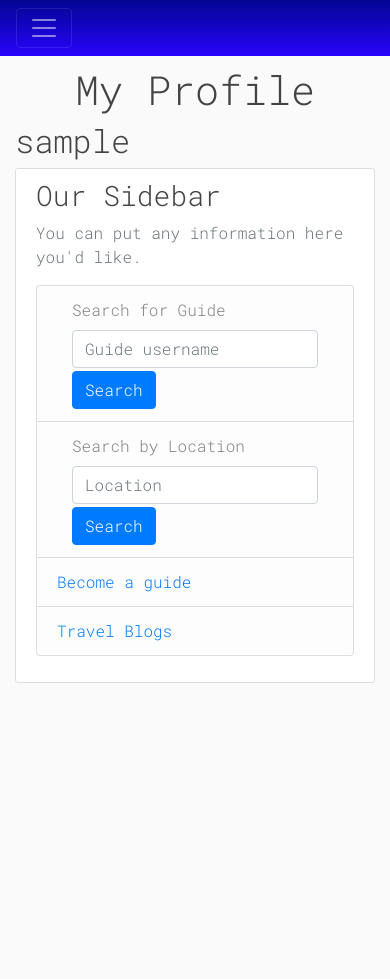
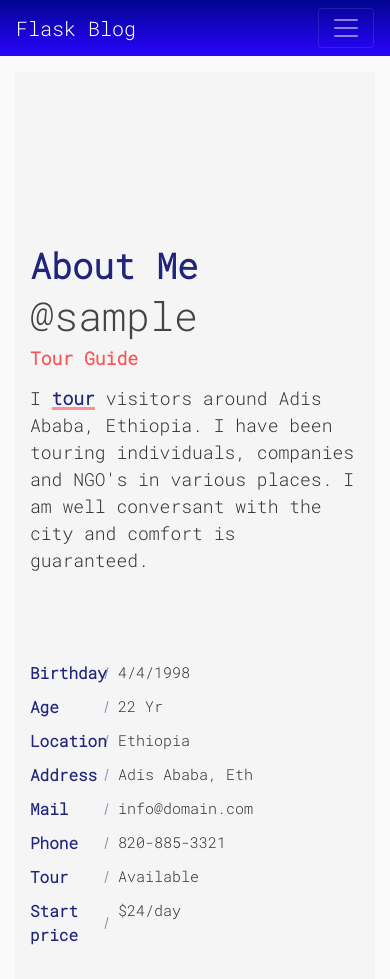
Before and after one commit to VinneyJ/tourme, a Flask app: page /account in a window 390 px wide. Shown: the top 979 px of the page. Before the commit the page ends 683 px from the top, so only its background shows below. Run offline with Flask 2, Linux system fonts and the light colour scheme; a user stored in the database is signed in; tables that the repository leaves empty hold one stand-in row (values such as "Sample post"); some libraries are stand-ins or nearby versions.

Commit message:
worked on posts, profile, auth, templates, and styles

```diff
--- a/web_static/auth.py
+++ b/web_static/auth.py
@@ -9,7 +9,7 @@ local_session = Session()
 auth = Blueprint('auth', __name__)
 
 
-@auth.route('/login', methods=['GET', 'POST'])
+@auth.route('/auth/login', methods=['GET', 'POST'])
 def login():
     if request.method == 'POST':
         email = request.form.get("email")
@@ -21,8 +21,9 @@ def login():
             if check_password_hash(user.password, password):
                 flash('Logged in successfully!', category='success')
                 login_user(user, remember=True)
-                next_page = request.args.get('next')
-                return redirect(next_page) if next_page else redirect(url_for('views.home'))
+                # next_page = request.args.get('next')
+                # return redirect(next_page) if next_page else redirect(url_for('views.home'))
+                return redirect(url_for('views.home'))
             else:
                 flash('Sorry, Incorrect password, Try again!', category='error')
         else:
@@ -31,14 +32,14 @@ def login():
     return render_template("login.html", user=current_user)
 
 
-@auth.route('/logout')
+@auth.route('/auth/logout')
 @login_required
 def logout():
     logout_user()
     return redirect(url_for('auth.login'))
 
 
-@auth.route('/sign-up', methods=['GET', 'POST'])
+@auth.route('/auth/sign-up', methods=['GET', 'POST'])
 def sign_up():
     if request.method == 'POST':
         name1 = request.form.get("firstname")
@@ -79,3 +80,11 @@ def sign_up():
 def account():
 
     return render_template("account.html", user=current_user)
+
+
+
+@auth.route('/register_guide', methods=['GET', 'POST'])
+@login_required
+def register_guide():
+
+    return render_template("guide_info.html", user=current_user)
--- a/web_static/models.py
+++ b/web_static/models.py
@@ -31,7 +31,7 @@ class User(Base, UserMixin):
     created_at = Column(DateTime(), default=datetime.utcnow)
     updated_at = Column(DateTime(), default=datetime.utcnow)
     user_info = relationship('User_info', backref='user', cascade="all, delete, delete-orphan", uselist=False)
-    post = relationship('Post', backref='user', cascade="all, delete, delete-orphan")
+    posts = relationship('Post', backref='author', cascade="all, delete, delete-orphan")
 
 
     def __init__(self, username, email, password, user_id=None):
--- /dev/null
+++ b/web_static/static/styles/profile.css
@@ -0,0 +1,123 @@
+/* body{
+    color: #6F8BA4;
+    margin-top:20px;
+} */
+.section {
+    padding: 100px 0;
+    position: relative;
+}
+.gray-bg {
+    background-color: #f5f5f5;
+}
+img {
+    max-width: 100%;
+}
+img {
+    vertical-align: middle;
+    border-style: none;
+}
+/* About Me
+---------------------*/
+.about-text h3 {
+  font-size: 45px;
+  font-weight: 700;
+  margin: 0 0 6px;
+}
+@media (max-width: 767px) {
+  .about-text h3 {
+    font-size: 35px;
+  }
+}
+.about-text h6 {
+  font-weight: 600;
+  margin-bottom: 15px;
+}
+@media (max-width: 767px) {
+  .about-text h6 {
+    font-size: 18px;
+  }
+}
+.about-text p {
+  font-size: 18px;
+  max-width: 450px;
+}
+.about-text p mark {
+  font-weight: 600;
+  color: #20247b;
+}
+
+.about-list {
+  padding-top: 10px;
+}
+.about-list .media {
+  padding: 5px 0;
+}
+.about-list label {
+  color: #20247b;
+  font-weight: 600;
+  width: 88px;
+  margin: 0;
+  position: relative;
+}
+.about-list label:after {
+  content: "";
+  position: absolute;
+  top: 0;
+  bottom: 0;
+  right: 11px;
+  width: 1px;
+  height: 12px;
+  background: #20247b;
+  -moz-transform: rotate(15deg);
+  -o-transform: rotate(15deg);
+  -ms-transform: rotate(15deg);
+  -webkit-transform: rotate(15deg);
+  transform: rotate(15deg);
+  margin: auto;
+  opacity: 0.5;
+}
+.about-list p {
+  margin: 0;
+  font-size: 15px;
+}
+
+@media (max-width: 991px) {
+  .about-avatar {
+    margin-top: 30px;
+  }
+}
+
+.about-section .counter {
+  padding: 22px 20px;
+  background: #ffffff;
+  border-radius: 10px;
+  box-shadow: 0 0 30px rgba(31, 45, 61, 0.125);
+}
+.about-section .counter .count-data {
+  margin-top: 10px;
+  margin-bottom: 10px;
+}
+.about-section .counter .count {
+  font-weight: 700;
+  color: #20247b;
+  margin: 0 0 5px;
+}
+.about-section .counter p {
+  font-weight: 600;
+  margin: 0;
+}
+mark {
+    background-image: linear-gradient(rgba(252, 83, 86, 0.6), rgba(252, 83, 86, 0.6));
+    background-size: 100% 3px;
+    background-repeat: no-repeat;
+    background-position: 0 bottom;
+    background-color: transparent;
+    padding: 0;
+    color: currentColor;
+}
+.theme-color {
+    color: #fc5356;
+}
+.dark-color {
+    color: #20247b;
+}
--- a/web_static/static/styles/style.css
+++ b/web_static/static/styles/style.css
@@ -13,10 +13,20 @@ nav {
     color: white;
 }
 
-.move {
+.row {
+    display: -ms-flexbox;
+    display: flex;
+    -ms-flex-wrap: wrap;
+    flex-wrap: wrap;
+    margin-right: -15px;
+    margin-left: -15px;
+    margin-top: 4.5rem;
+}
+
+/* .move {
     margin-left: auto;
     color: white;
-}
+} */
 
 div .newlogo #logo {
     background: url("../images/tourme_logo.png") no-repeat;
--- a/web_static/templates/account.html
+++ b/web_static/templates/account.html
@@ -5,7 +5,93 @@
 {% block content %}
 
 
-  <h1 align="center">My Profile</h1>
-  <h2>{{ user.username }}</h2>
+  <!-- <h1 align="center">My Profile</h1>
+  <h2>@{{ user.username }}</h2> -->
+
+  <section class="section about-section gray-bg" id="about">
+    <div class="container">
+        <div class="row align-items-center flex-row-reverse">
+            <div class="col-lg-6">
+                <div class="about-text go-to">
+                    <h3 class="dark-color">About Me</h3>
+                    <h1>@{{ user.username }}</h1><h6 class="theme-color lead">Tour Guide</h6>
+                    <p>I <mark>tour</mark> visitors around Adis Ababa, Ethiopia. I have been touring individuals, companies and NGO's in various places. I am well conversant with the city and comfort is guaranteed.</p>
+                    <div class="row about-list">
+                        <div class="col-md-6">
+                            <div class="media">
+                                <label>Birthday</label>
+                                <p>4/4/1998</p>
+                            </div>
+                            <div class="media">
+                                <label>Age</label>
+                                <p>22 Yr</p>
+                            </div>
+                            <div class="media">
+                                <label>Location</label>
+                                <p>Ethiopia</p>
+                            </div>
+                            <div class="media">
+                                <label>Address</label>
+                                <p>Adis Ababa, Eth</p>
+                            </div>
+                        </div>
+                        <div class="col-md-6">
+                            <div class="media">
+                                <label>Mail</label>
+                                <p>info@domain.com</p>
+                            </div>
+                            <div class="media">
+                                <label>Phone</label>
+                                <p>820-885-3321</p>
+                            </div>
+
+                            <div class="media">
+                                <label>Tour</label>
+                                <p>Available</p>
+                            </div>
+                            <div class="media">
+                              <label>Start price</label>
+                              <p>$24/day</p>
+                          </div>
+                        </div>
+                    </div>
+                </div>
+            </div>
+            <div class="col-lg-6">
+                <div class="about-avatar">
+                    <img src="https://bootdey.com/img/Content/avatar/avatar7.png" title="" alt="">
+                </div>
+            </div>
+        </div>
+        <div class="counter">
+            <div class="row">
+                <div class="col-6 col-lg-3">
+                    <div class="count-data text-center">
+                        <h6 class="count h2" data-to="500" data-speed="500">500</h6>
+                        <p class="m-0px font-w-600">Happy Clients</p>
+                    </div>
+                </div>
+                <div class="col-6 col-lg-3">
+                    <div class="count-data text-center">
+                        <h6 class="count h2" data-to="150" data-speed="150">150</h6>
+                        <p class="m-0px font-w-600">Trips Completed</p>
+                    </div>
+                </div>
+                <div class="col-6 col-lg-3">
+                    <div class="count-data text-center">
+                        <h6 class="count h2" data-to="850" data-speed="850">850</h6>
+                        <p class="m-0px font-w-600">Photo Capture</p>
+                    </div>
+                </div>
+                <div class="col-6 col-lg-3">
+                    <div class="count-data text-center">
+                        <h6 class="count h2" data-to="190" data-speed="190">4.5</h6>
+                        <p class="m-0px font-w-600">Rating</p>
+                    </div>
+                </div>
+            </div>
+        </div>
+    </div>
+</section>
 
 {% endblock %}
--- a/web_static/templates/base.html
+++ b/web_static/templates/base.html
@@ -22,39 +22,48 @@
     <link href="https://fonts.googleapis.com/css2?family=Roboto+Mono:wght@300&display=swap" rel="stylesheet">
 
     <link rel="stylesheet" type="text/css" href="{{ url_for('static', filename='styles/style.css') }}">
+    <link rel="stylesheet" type="text/css" href="{{ url_for('static', filename='styles/profile.css') }}">
     <title>{% block title %} Home {% endblock %}</title>
 </head>
 <body>
 
-    <nav class="navbar navbar-expand-lg navbar-dark bg-dark">
-
-        <button class="navbar-toggler" type="button" data-toggle="collapse" data-target="#navbar">
-
-            <span class="navbar-toggler-icon"></span>
-
+  <header class="site-header">
+    <nav class="navbar navbar-expand-md navbar-dark bg-steel fixed-top">
+      <div class="container">
+        <a class="navbar-brand mr-4" href="/">Flask Blog</a>
+        <button class="navbar-toggler" type="button" data-toggle="collapse" data-target="#navbarToggle" aria-controls="navbarToggle" aria-expanded="false" aria-label="Toggle navigation">
+          <span class="navbar-toggler-icon"></span>
         </button>
-
-
-        <div class="collapse navbar-collapse" id="navbar">
-          <div class="navbar-nav move">
-
-            {% if user.is_authenticated %}
-            <!-- <a class="nav-item nav-link newlogo">
-                <div id="logo"></div>
-            </a> -->
-            <a class="nav-item nav-link" id="home" href="/">Home</a>
-            <a class="nav-item nav-link" id="post" href="/post">+Add post</a>
-            <a class="nav-item nav-link" id="post" href="/posts">Posts</a>
-            <a class="nav-item nav-link" id="profile" href="/account">Account</a>
-            <a class="nav-item nav-link" id="history" href="#">Tour-History</a>
-            <a class="nav-item nav-link" id="logout" href="/logout">Logout</a>
+        <div class="collapse navbar-collapse" id="navbarToggle">
+          <div class="navbar-nav mr-auto">
+            <a class="nav-item nav-link" href="{{ url_for('views.home') }}">Home</a>
+            <a class="nav-item nav-link" href="{{ url_for('post.show_posts') }}">Posts</a>
+          </div>
+          <!-- Navbar Right Side -->
+          <div class="navbar-nav">
+            {% if current_user.is_authenticated %}
+              <a class="nav-item nav-link" href="{{ url_for('post.create_post') }}">New Post</a>
+              <a class="nav-item nav-link" id="history" href="#">Tour-History</a>
+              <a class="nav-item nav-link" href="{{ url_for('auth.account') }}">Account</a>
+              <a class="nav-item nav-link" href="{{ url_for('auth.logout') }}">Logout</a>
             {% else %}
-            <a class="nav-item nav-link" id="login" href="/login">Login</a>
-            <a class="nav-item nav-link" id="signUp" href="/sign-up">Register</a>
+              <a class="nav-item nav-link" href="{{ url_for('auth.login') }}">Login</a>
+              <a class="nav-item nav-link" href="{{ url_for('auth.sign_up') }}">Register</a>
             {% endif %}
           </div>
         </div>
+      </div>
     </nav>
+  </header>
+
+
+
+
+
+
+
+
+
 
 
 
@@ -90,7 +99,7 @@
 
           <div class="col-md-4">
             <div class="content-section">
-              <h3>Our Sidebar</h3>
+              <h3>Do you want a tour?</h3>
               <p class='text-muted'>You can put any information here you'd like.
                 <ul class="list-group">
                   <li class="list-group-item list-group-item-light">
@@ -114,7 +123,7 @@
                   </li>
                   <li class="list-group-item list-group-item-light">
 
-                    <a href="#">Become a guide</a>
+                    <a href="/register_guide">Become a guide</a>
                   </li>
                   <li class="list-group-item list-group-item-light">
 
```
Also changed, not shown: web_static/post.py (+9 -6 lines), web_static/templates/guide_info.html (+31 -0 lines), web_static/templates/home.html (+6 -1 lines), web_static/templates/posts.html (+6 -4 lines), web_static/views.py (+5 -4 lines), web_static/forms.py (added).
